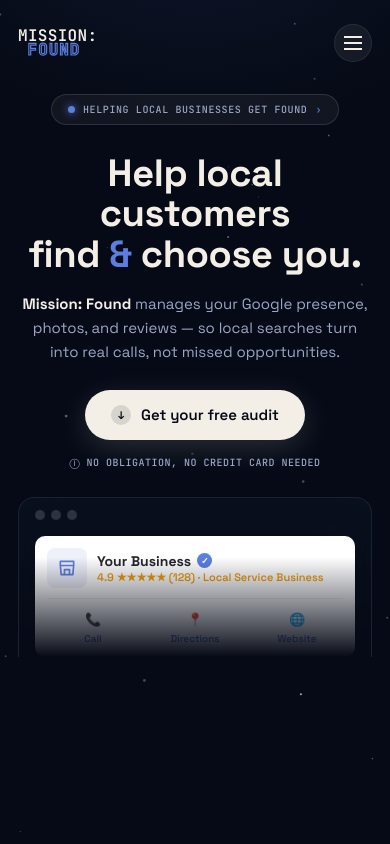
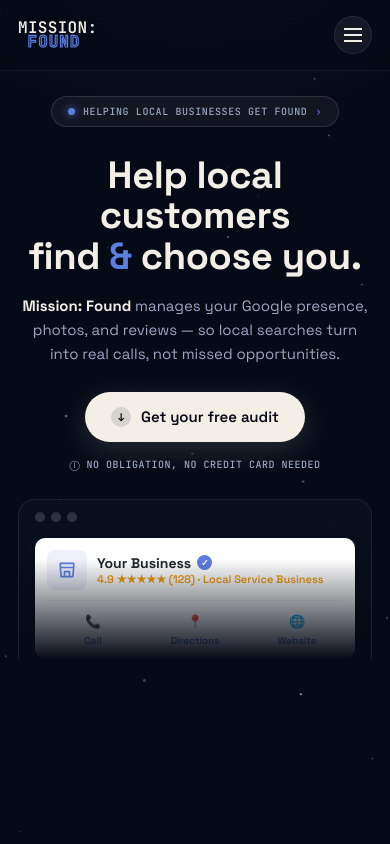
Before and after one commit to devonlambert03/mission-found, a plain HTML site: page index.html in a window 390 px wide. Shown: the top 844 px of the page. Drawn offline with Linux system fonts and the light colour scheme.

Commit message:
Add files via upload

```diff
--- a/index.html
+++ b/index.html
@@ -21,7 +21,7 @@
   #what-we-do, #how-it-works { scroll-margin-top: 32px; }
   body { font-family: 'Space Grotesk', sans-serif; background: var(--navy-deep); overflow-x: hidden; }
 
-  .page { position: relative; min-height: 100vh; padding: 56px 72px 0; display: flex; flex-direction: column; }
+  .page { position: relative; min-height: 100vh; padding: 128px 72px 0; display: flex; flex-direction: column; }
 
   canvas#stars { position: absolute; inset: 0; width: 100%; height: 100%; z-index: 0; }
 
@@ -32,9 +32,12 @@
   }
 
   nav {
-    position: relative; z-index: 100;
+    position: fixed; top: 0; left: 0; right: 0; z-index: 100;
     display: flex; justify-content: space-between; align-items: center;
-    width: 100%; margin: 0 0 48px;
+    padding: 22px 72px;
+    background: rgba(6,10,22,0.72);
+    backdrop-filter: blur(14px);
+    border-bottom: 1px solid rgba(255,255,255,0.06);
   }
   .logo-mark {
     display: flex; flex-direction: column; line-height: 0.9;
@@ -240,8 +243,8 @@
   }
 
   @media (max-width: 640px) {
-    .page { padding: 24px 18px 0; }
-    nav { margin-bottom: 32px; }
+    .page { padding: 96px 18px 0; }
+    nav { padding: 16px 18px; }
     .logo-mark .line1, .logo-mark .line2 { font-size: 16px; }
     .logo-mark { line-height: 0.88; }
     .menu-btn { width: 38px; height: 38px; }
```
